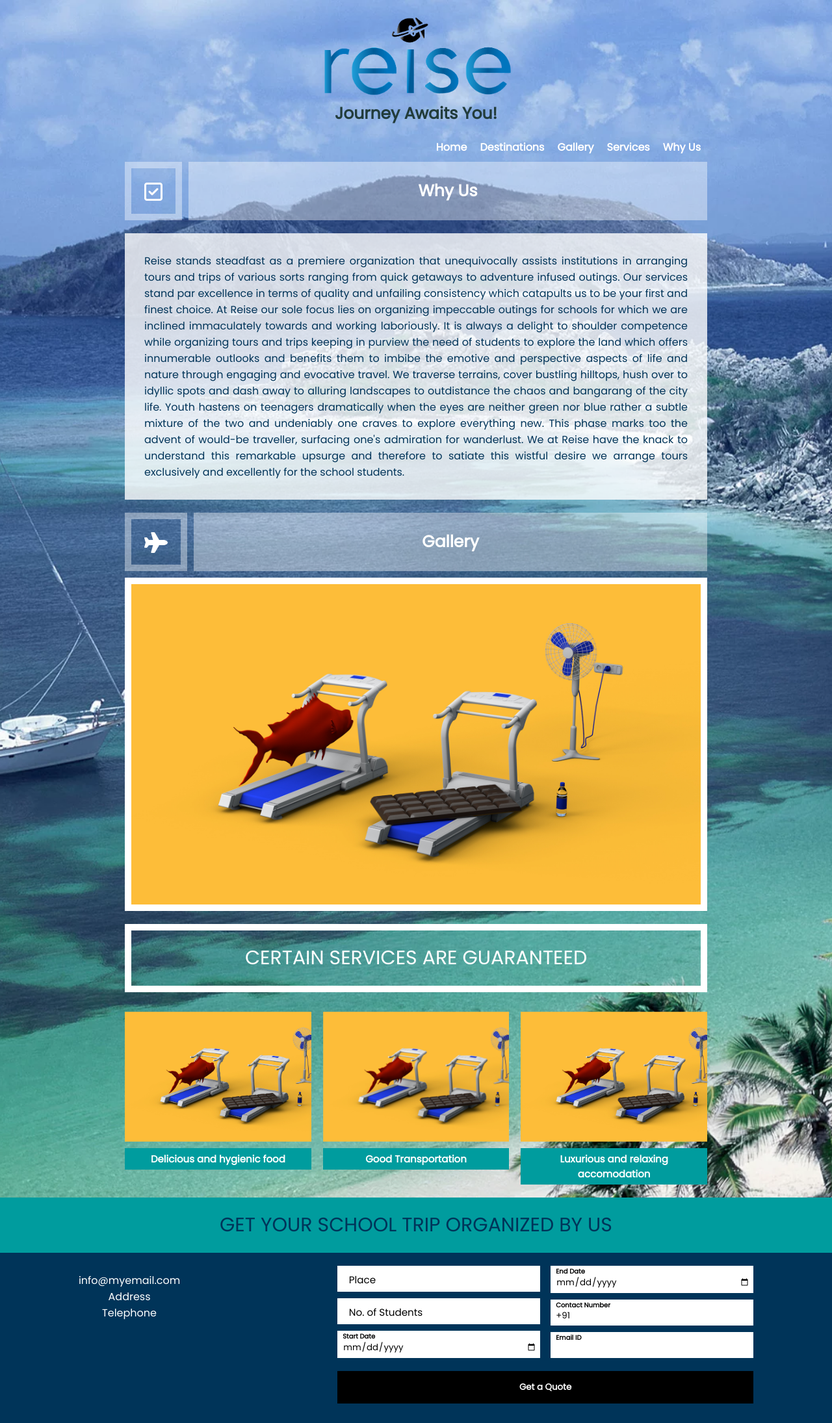
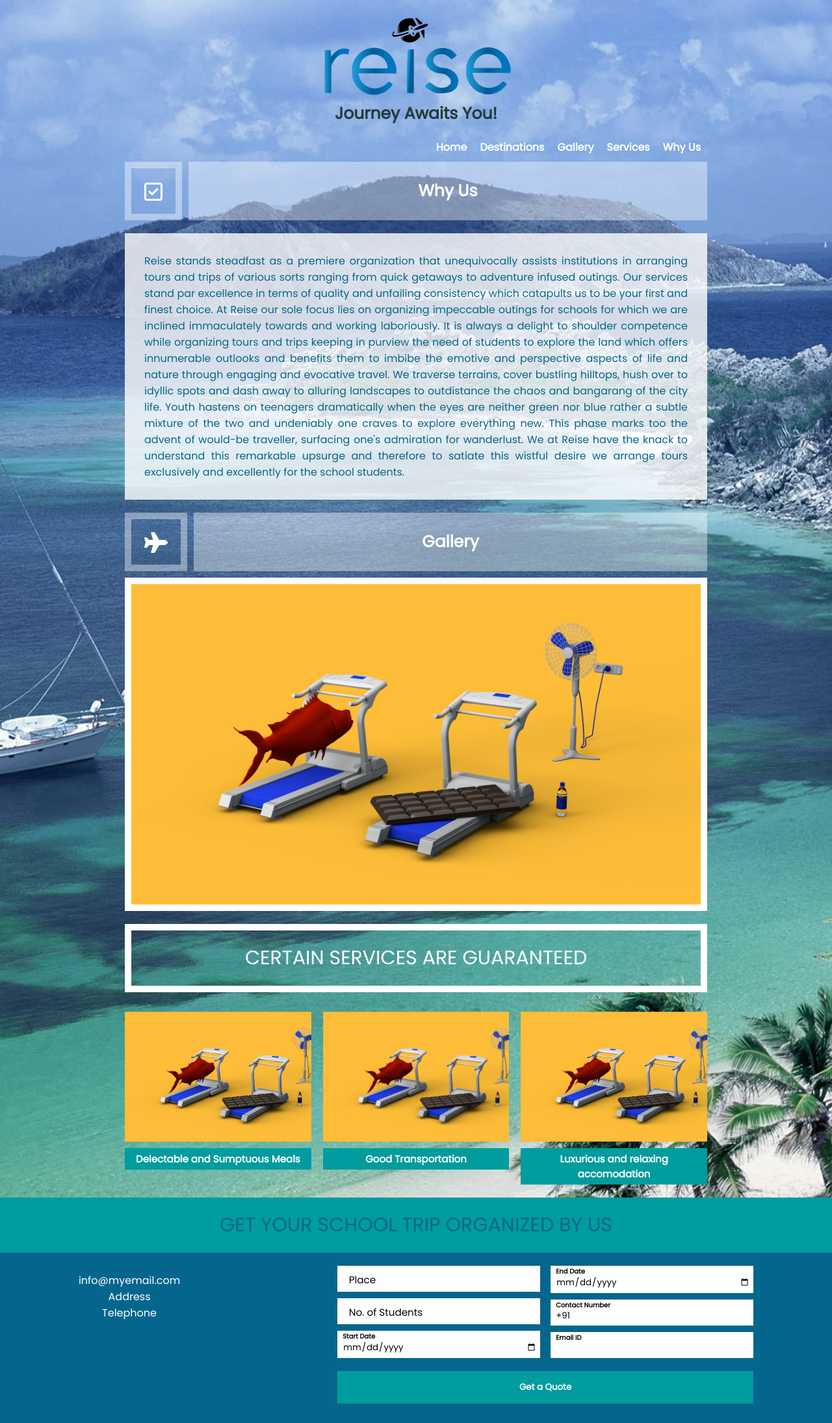
Before and after one commit to Reisecorp/reise.github.io, a Jekyll site: the page built from why-us.html, in a window 1280 px wide. Shown: the whole page at 65% size. Built offline with Jekyll 4.4.1, drawn with Linux system fonts in a browser that asks for light colours; nearby versions of some CDN libraries.

Commit message:
design updates

```diff
--- a/static/css/main.css
+++ b/static/css/main.css
@@ -230,7 +230,7 @@ body {
               margin: 10px auto; } }
 
 .footer {
-  background-color: #003459;
+  background-color: #05668d;
   position: relative;
   bottom: 0;
   width: 100%;
@@ -249,7 +249,7 @@ body {
           justify-content: center; }
   .footer .footer-heading {
     text-align: center;
-    color: #003459;
+    color: #05668d;
     background-color: #009c9e;
     width: 100%;
     padding: 20px;
@@ -376,7 +376,7 @@ body {
                 left: calc(5px + 0.25vw); } }
       .footer .footer-content .footer-form #footer-form-submit-button {
         color: white;
-        background-color: black;
+        background-color: #009c9e;
         border: 0;
         padding: 5px;
         width: 100%;
@@ -1228,7 +1228,7 @@ body {
   padding: 30px;
   margin: 20px auto;
   background: rgba(255, 255, 255, 0.8);
-  color: #003459;
+  color: #05668d;
   text-align: justify; }
   @media (min-width: 768px) and (max-width: 1023px) {
     .why-us-text {
--- a/static/css/sass/main.scss
+++ b/static/css/sass/main.scss
@@ -6,7 +6,7 @@ $dark-olive: rgba(34, 60, 59, 1);
 $spec-blue: rgba(0, 143, 211, 1);
 $transparent-white-bg: rgba(255,255,255, 0.8);
 $more-transparent-white-bg: rgba(255,255,255, 0.4);
-$blue-sapphire: rgb(0, 52, 89);
+$blue-sapphire: rgb(5, 102, 141);
 
 
 
--- a/static/css/sass/partials/_footer.scss
+++ b/static/css/sass/partials/_footer.scss
@@ -139,7 +139,7 @@
 
 			#footer-form-submit-button{
 				color: white;
-				background-color: black;
+				background-color: $dark-turquoise;
 				border:0;
 				padding:5px;
 				width: 100%;
--- a/why-us.html
+++ b/why-us.html
@@ -35,7 +35,7 @@ Youth hastens on teenagers dramatically when the eyes are neither green nor blue
 					{% endif %}
 				{% endfor %}
 			</div>
-			<div class="why-us-block-title">Delicious and hygienic food </div>
+			<div class="why-us-block-title">Delectable and Sumptuous Meals</div>
 		</div>
 		<div class="why-us-block">
 			<div class="why-us-block-slider" id="acco-slider">
```
Also changed, not shown: static/img/dev/locations/chanderi.jpg, static/img/locations/chanderi.jpg.
